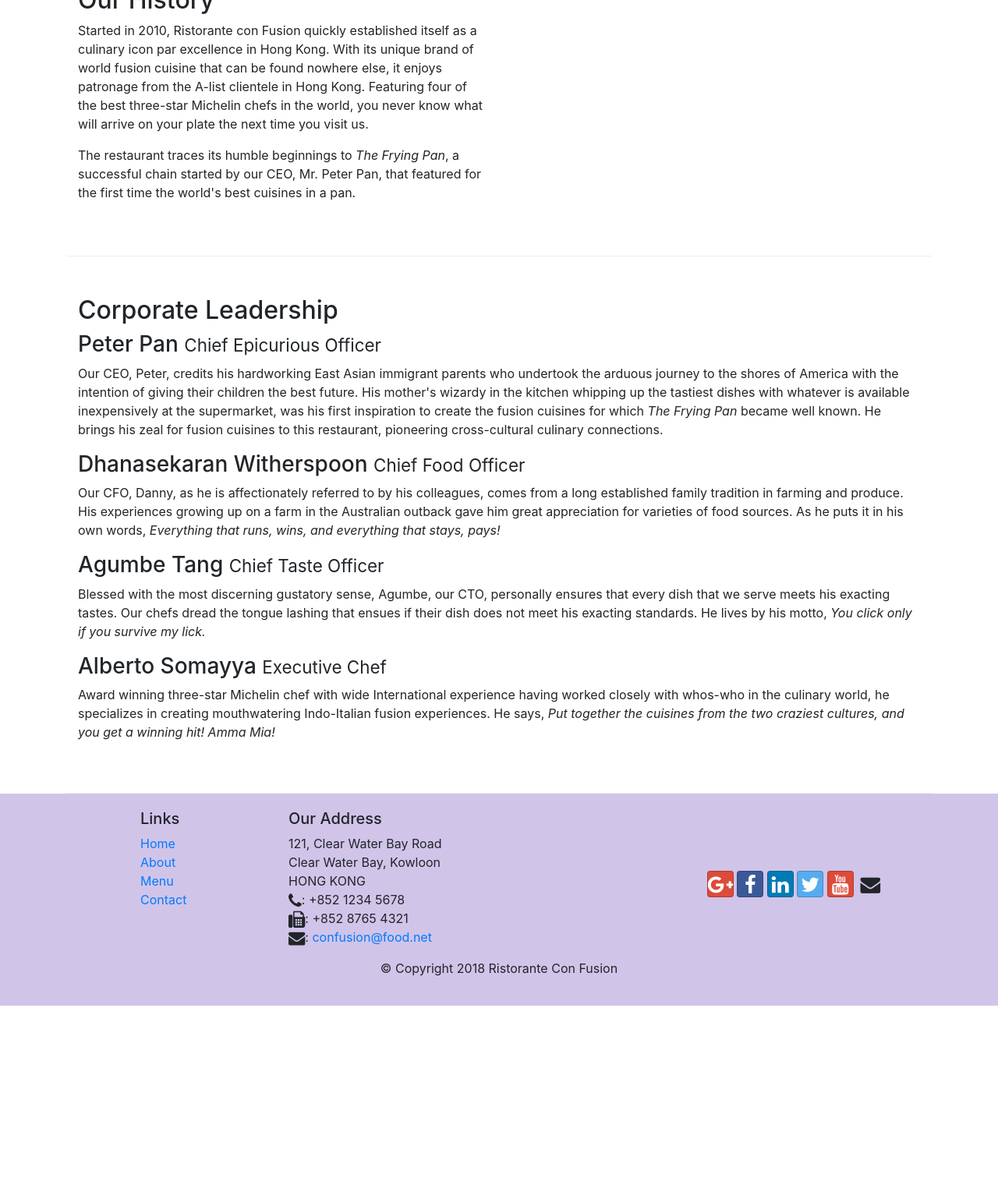
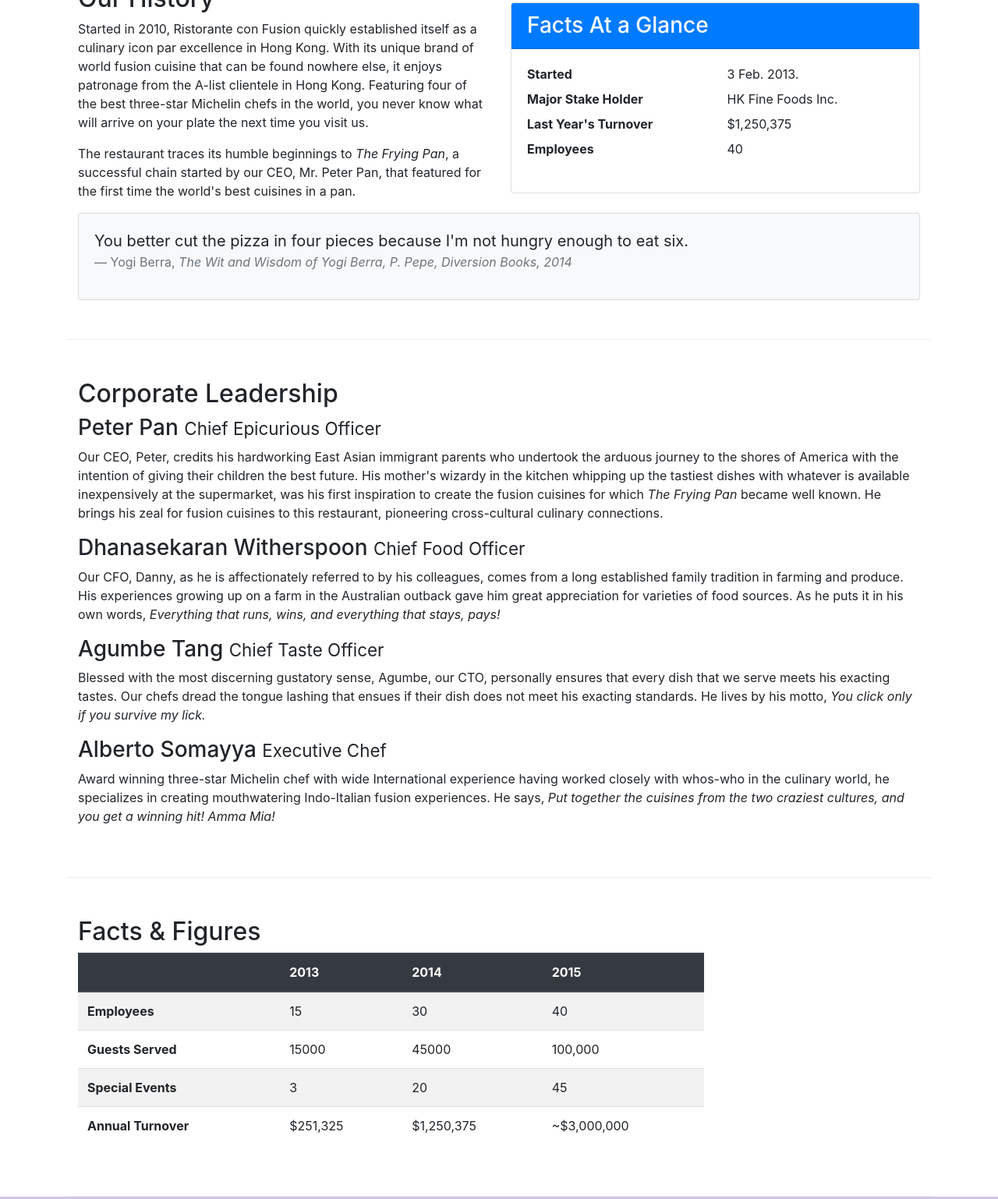
Before and after one commit to biznisKezual/bootstrap-exercise, a website: page aboutus.html in a window 1280 px wide. Shown: the part 536-2074 px from the top of the page at 78% size. Before the commit the page ends 1826 px from the top, so only its background shows below. Drawn offline with nearby package versions, Linux system fonts and the light colour scheme.

Commit message:
Tables and Cards

```diff
--- a/aboutus.html
+++ b/aboutus.html
@@ -69,6 +69,33 @@
                 <p>The restaurant traces its humble beginnings to <em>The Frying Pan</em>, a successful chain started by our CEO, Mr. Peter Pan, that featured for the first time the world's best cuisines in a pan.</p>
             </div>
             <div class="col-12 col-sm-6">
+                <div class="card">
+                    <h3 class="card-header bg-primary text-white">Facts At a Glance</h3>
+                    <div class="card-body">
+                        <dl class="row">
+                            <dt class="col-6">Started</dt>
+                            <dd class="col-6">3 Feb. 2013.</dd>
+                            <dt class="col-6">Major Stake Holder</dt>
+                            <dd class="col-6">HK Fine Foods Inc.</dd>
+                            <dt class="col-6">Last Year's Turnover</dt>
+                            <dd class="col-6">$1,250,375</dd>
+                            <dt class="col-6">Employees</dt>
+                            <dd class="col-6">40</dd>
+                        </dl>
+                    </div>
+                </div>
+            </div>
+            <div class="col-12">
+                <div class="card card-body bg-light">
+                    <blockquote class="blockquote">
+                        <p class="mb-0">You better cut the pizza in four pieces because
+                            I'm not hungry enough to eat six.</p>
+                        <footer class="blockquote-footer">Yogi Berra,
+                            <cite title="Source Title">The Wit and Wisdom of Yogi Berra,
+                            P. Pepe, Diversion Books, 2014</cite>
+                        </footer>
+                    </blockquote>
+                </div>
             </div>
         </div>
 
@@ -85,6 +112,51 @@
                 <h3>Alberto Somayya <small>Executive Chef</small></h3>
                 <p class="d-none d-sm-block">Award winning three-star Michelin chef with wide International experience having worked closely with whos-who in the culinary world, he specializes in creating mouthwatering Indo-Italian fusion experiences. He says, <em>Put together the cuisines from the two craziest cultures, and you get a winning hit! Amma Mia!</em></p>
             </div>
+       </div>
+
+       <div class="row row-content">
+           <div class="col-12 col-sm-9">
+               <h2>Facts &amp; Figures</h2>
+               <div class="table-responsive">
+                    <table class="table table-striped">
+                        <thead class="thead-dark">
+                            <tr>
+                                <th>&nbsp;</th>
+                                <th>2013</th>
+                                <th>2014</th>
+                                <th>2015</th>
+                            </tr>
+                        </thead>
+                        <tbody>
+                            <tr>
+                                <th>Employees</th>
+                                <td>15</td>
+                                <td>30</td>
+                                <td>40</td>
+                            </tr>
+                            <tr>
+                                <th>Guests Served</th>
+                                <td>15000</td>
+                                <td>45000</td>
+                                <td>100,000</td>
+                            </tr>
+                            <tr>
+                                <th>Special Events</th>
+                                <td>3</td>
+                                <td>20</td>
+                                <td>45</td>
+                            </tr>
+                            <tr>
+                                <th>Annual Turnover</th>
+                                <td>$251,325</td>
+                                <td>$1,250,375</td>
+                                <td>~$3,000,000</td>
+                            </tr>
+                        </tbody>
+                    </table>
+               </div>
+           </div>
+           <div class="col-12 col-sm-3"></div>
        </div>
 
     </div>
```
